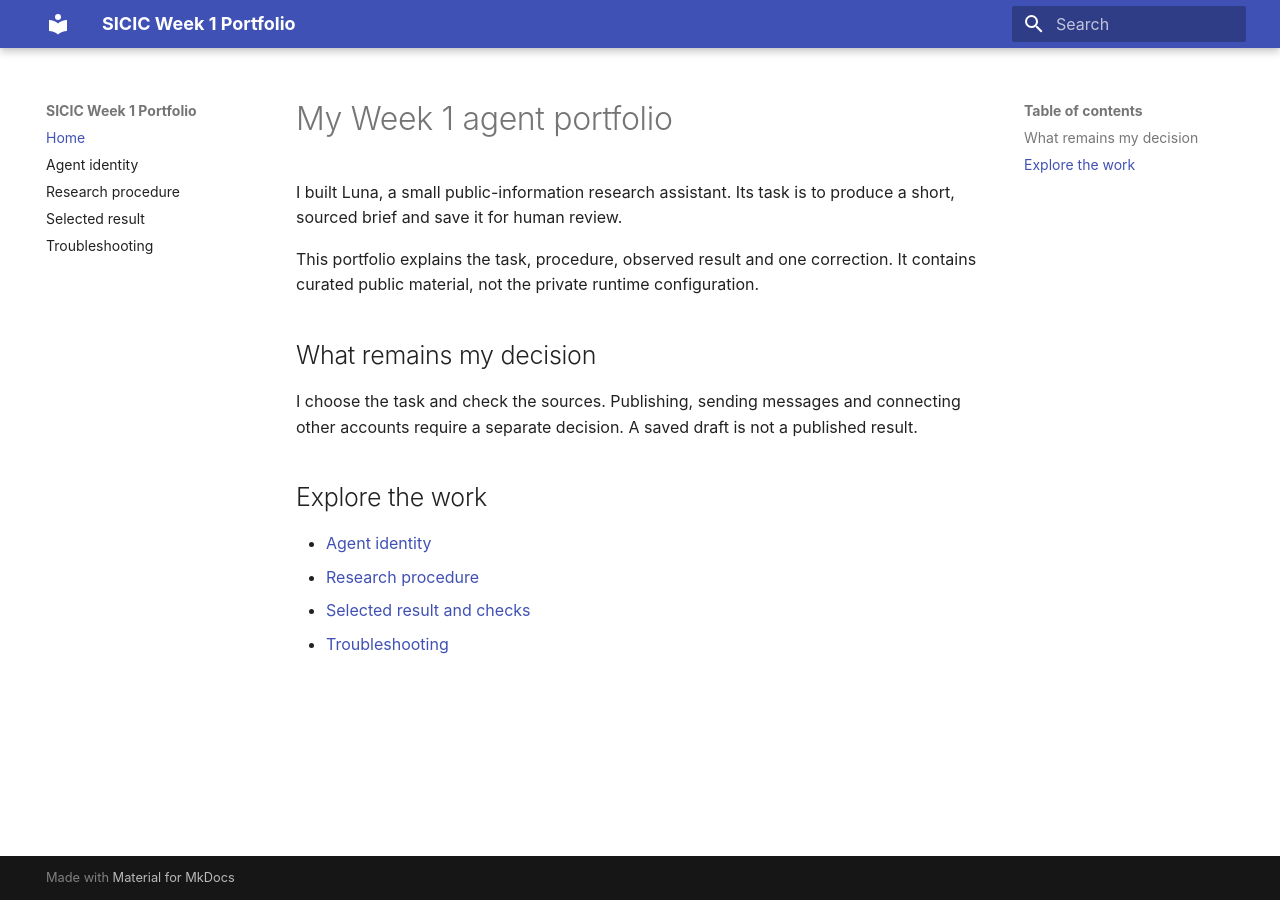
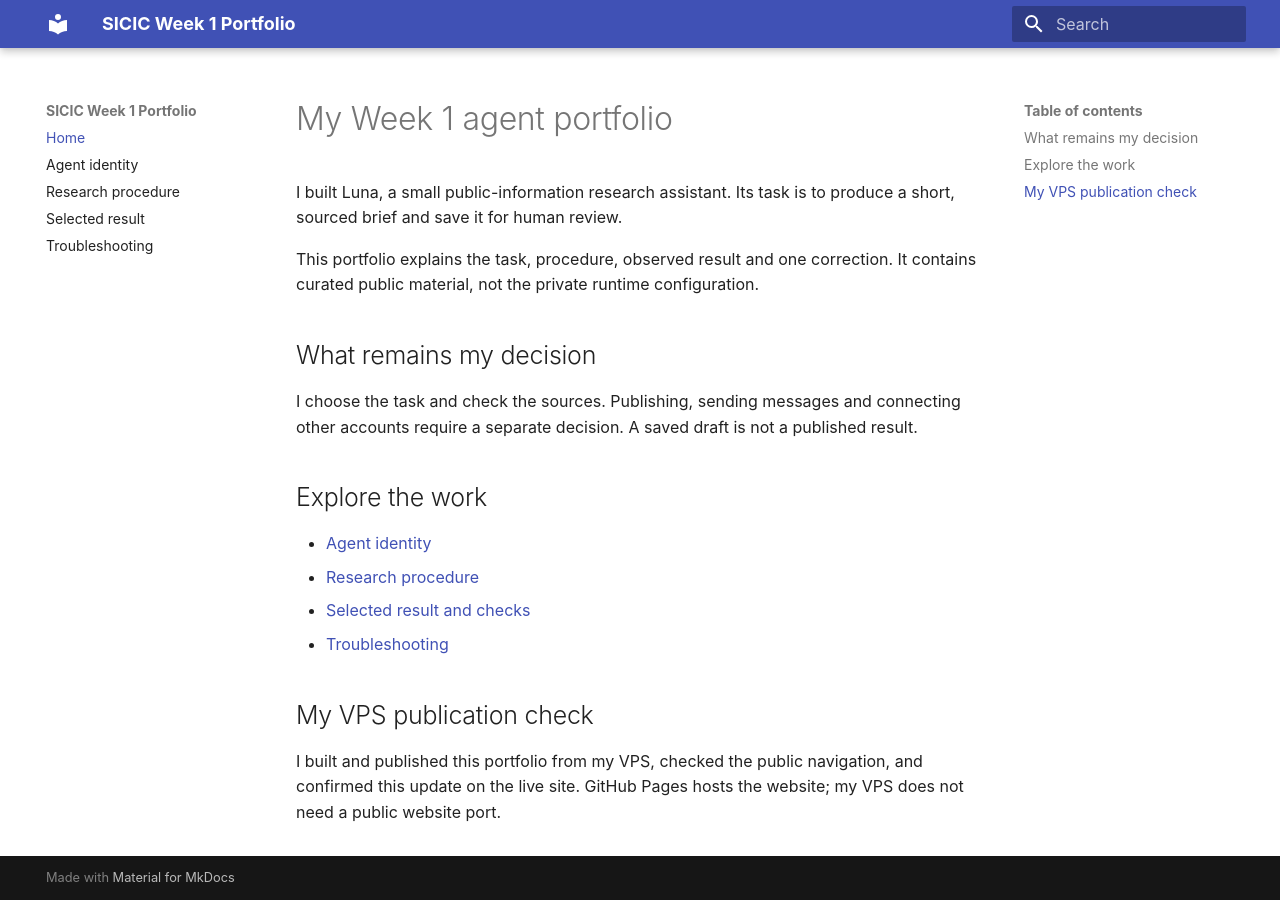
Before and after one commit to yijujia/sicic-day5-vps-demo-20261012, an MkDocs documentation site: the page built from docs/index.md, in a window 1280 px wide. Built offline with MkDocs 1.6.1 and Material for MkDocs 9.7.7, drawn with Linux system fonts in a browser that asks for light colours.

Commit message:
Add VPS publication update check

```diff
--- a/docs/index.md
+++ b/docs/index.md
@@ -14,3 +14,7 @@ I choose the task and check the sources. Publishing, sending messages and connec
 - [Research procedure](agent/skill.md)
 - [Selected result and checks](showcase/first-result.md)
 - [Troubleshooting](troubleshooting.md)
+
+## My VPS publication check
+
+I built and published this portfolio from my VPS, checked the public navigation, and confirmed this update on the live site. GitHub Pages hosts the website; my VPS does not need a public website port.
```
